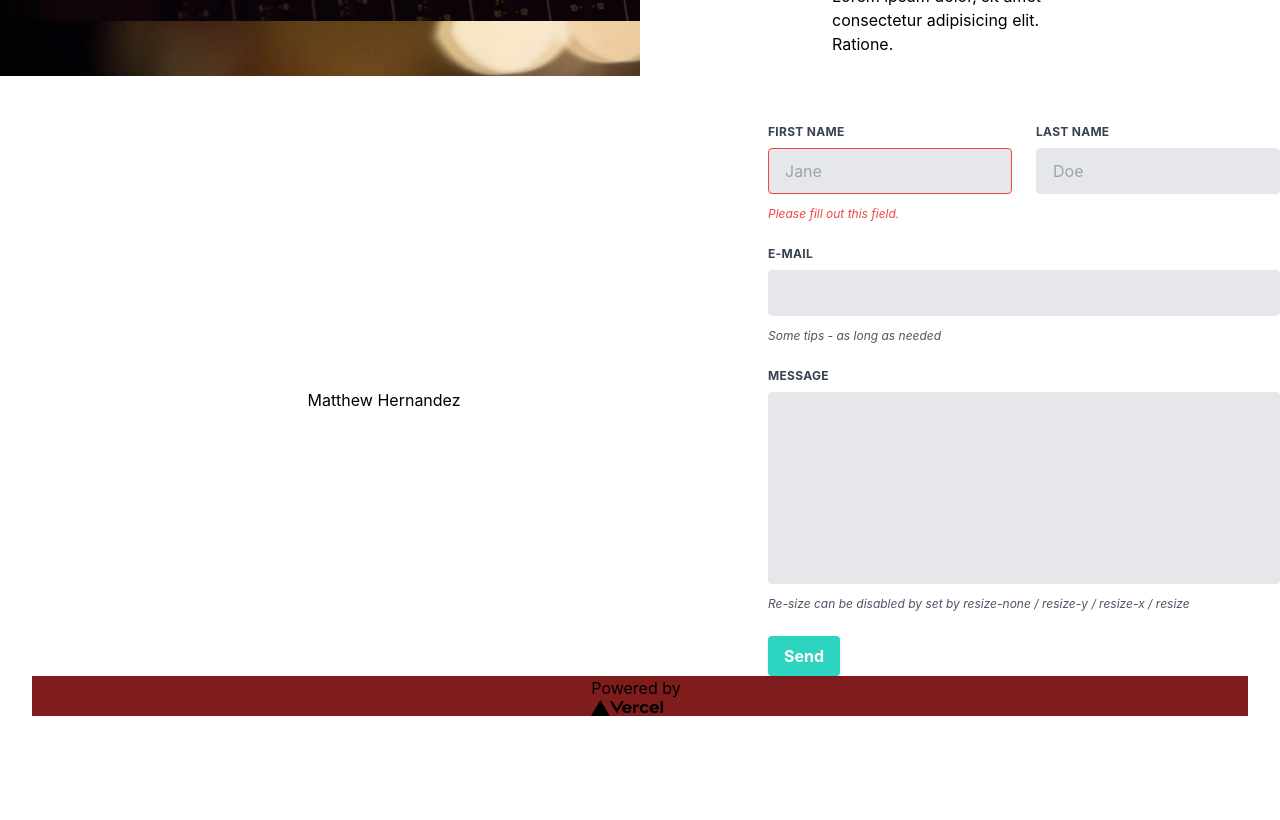
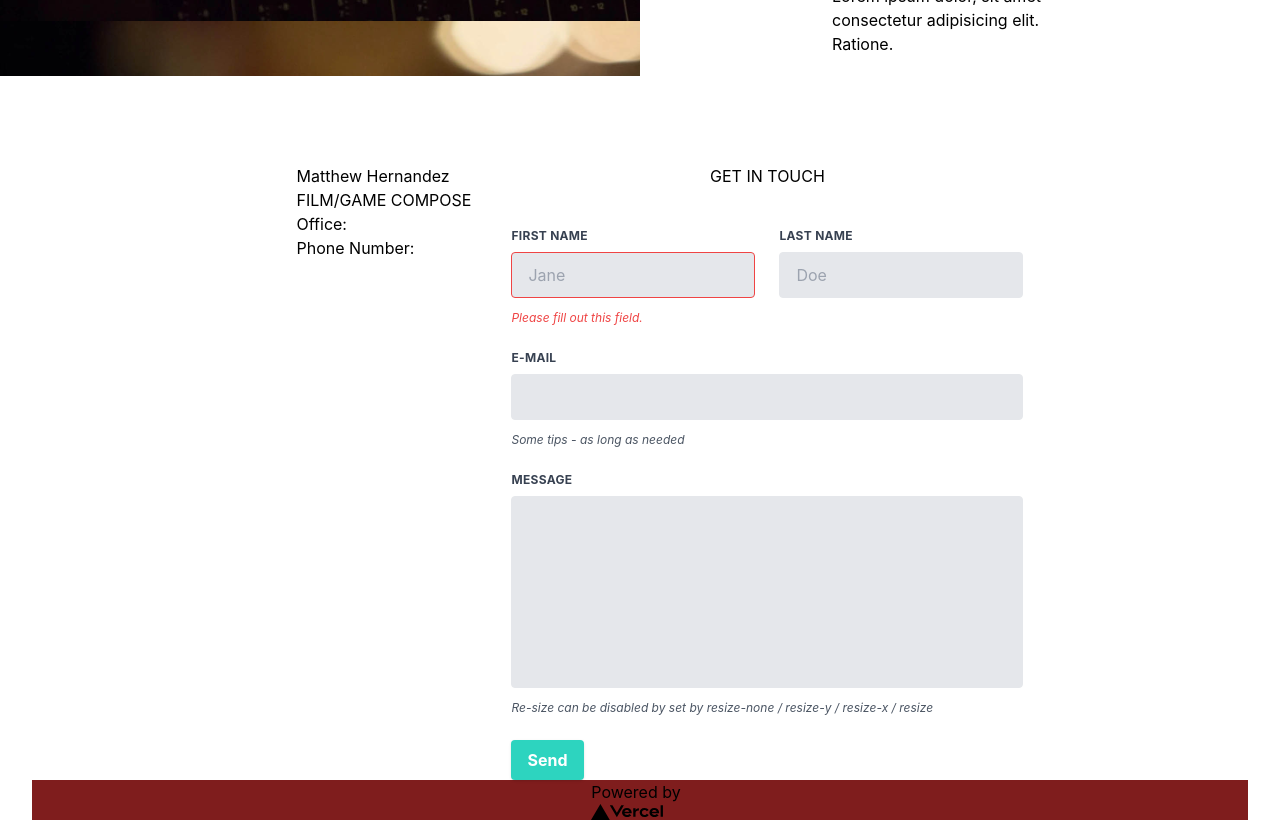
Before and after one commit to Cyber-Digital-llc/Matthews-Portfolio-Website-FE, a Next.js app: page / in a window 1280 px wide. Shown: the part 2740-3560 px from the top of the page. Before the commit the page ends 3456 px from the top, so only its background shows below. Built offline with nearby package versions, Linux system fonts and the light colour scheme.

Commit message:
added more to the contact form

```diff
--- a/components/Contact.jsx
+++ b/components/Contact.jsx
@@ -4,10 +4,17 @@ const Contact = () => {
   return (
     <div className=" flex w-full justify-center align-middle content-center items-center">
       <div className="flex justify-center w-full">
+        <div className=" py-10 px-10">
           <h2>Matthew Hernandez</h2>
+          <p>FILM/GAME COMPOSE</p>
+          <p>Office:</p>
+          <p>Phone Number:</p>
         </div>
 
         <form className="w-full max-w-lg">
+          <h1 className="items-center content-center align-middle flex justify-center py-10">
+            GET IN TOUCH
+          </h1>
           <div className="flex flex-wrap -mx-3 mb-6">
             <div className="w-full md:w-1/2 px-3 mb-6 md:mb-0">
               <label
@@ -90,6 +97,7 @@ const Contact = () => {
           </div>
         </form>
       </div>
+    </div>
   )
 }
 
```
Lines whose indentation alone changed are shown as unchanged.
